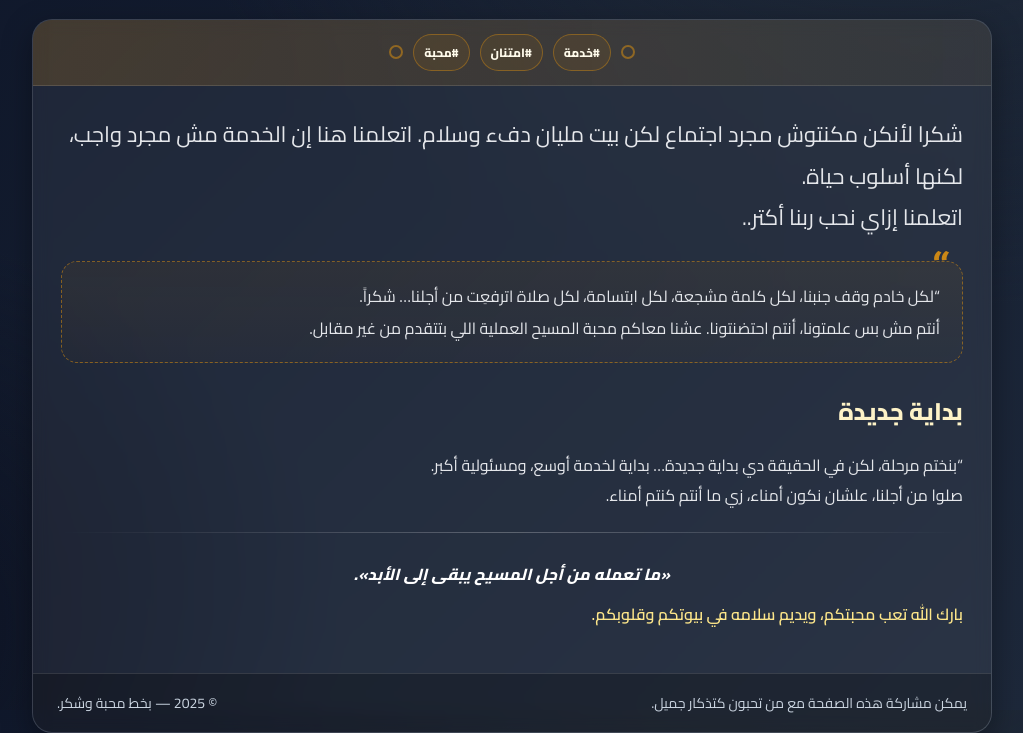
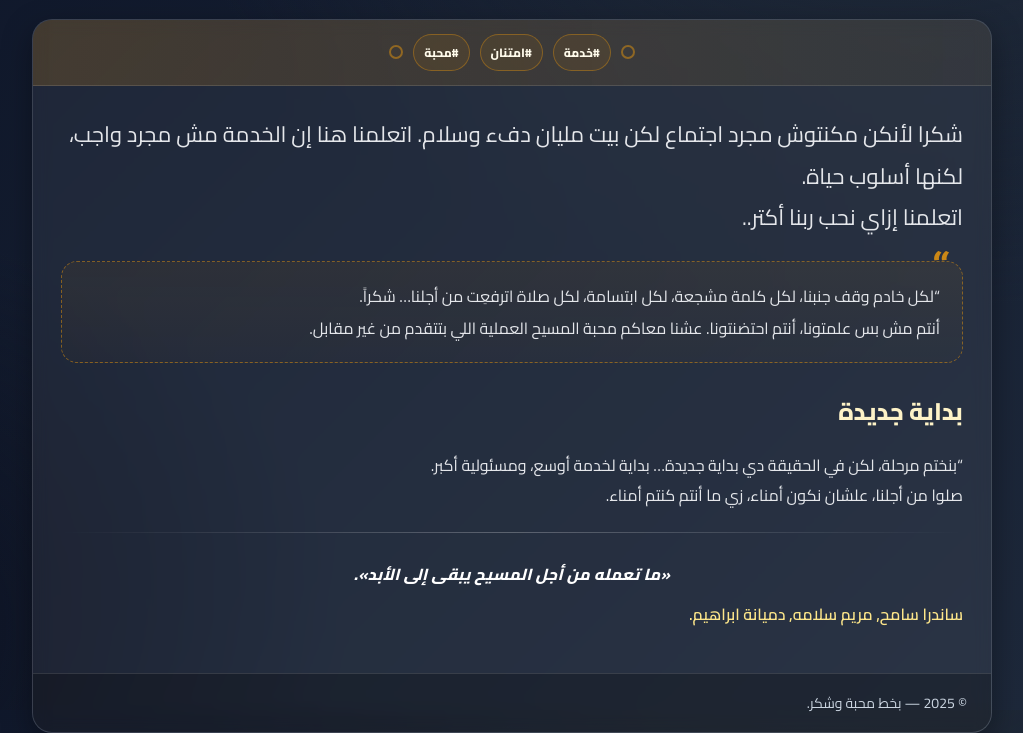
Before and after one commit to MartXagency/a3dada-khodam, a plain HTML site: page indext.html in a window 1280 px wide. Shown: the part 90-823 px from the top of the page, without its empty margins (128-1151 px from the left). Drawn offline with Linux system fonts and the light colour scheme.

Commit message:
Update indext.html

```diff
--- a/indext.html
+++ b/indext.html
@@ -178,11 +178,10 @@
         <hr class="rule"/>
 
         <p class="epigraph">«ما تعمله من أجل المسيح يبقى إلى الأبد».</p>
-        <p class="closing">بارك الله تعب محبتكم، ويديم سلامه في بيوتكم وقلوبكم.</p>
+        <p class="closing">ساندرا سامح, مريم سلامه, دميانة ابراهيم.</p>
       </main>
 
       <footer>
-        <span>يمكن مشاركة هذه الصفحة مع من تحبون كتذكار جميل.</span>
         <span>© 2025 — بخط محبة وشكر.</span>
       </footer>
     </article>
```
